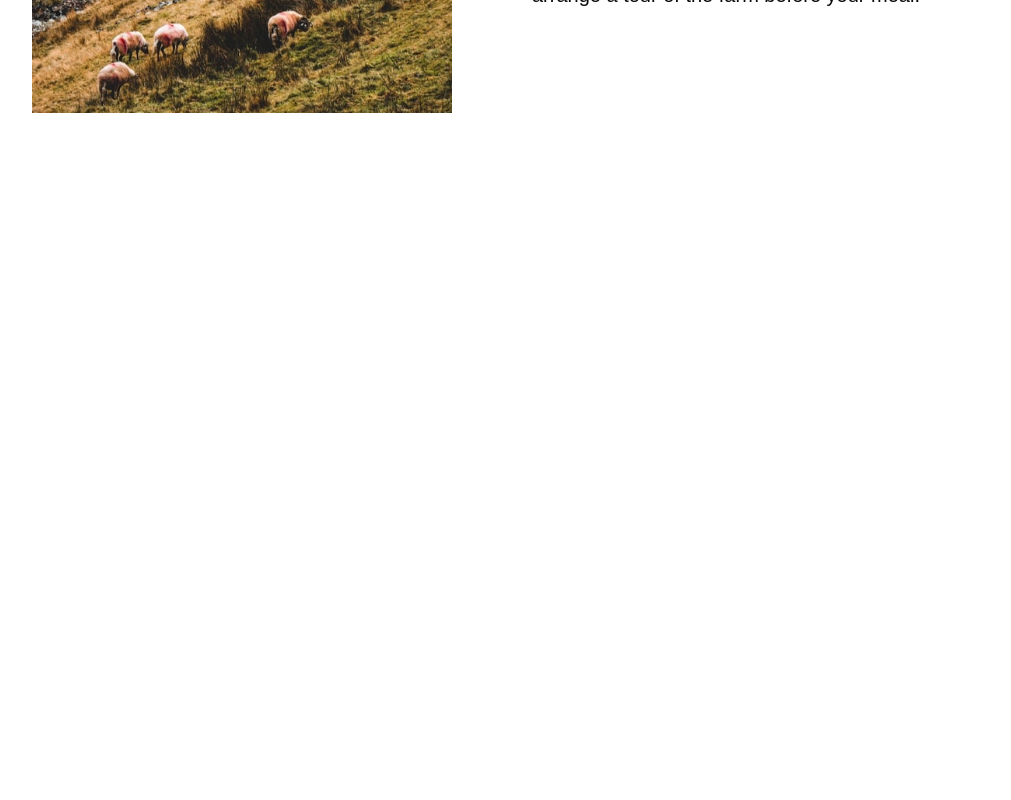
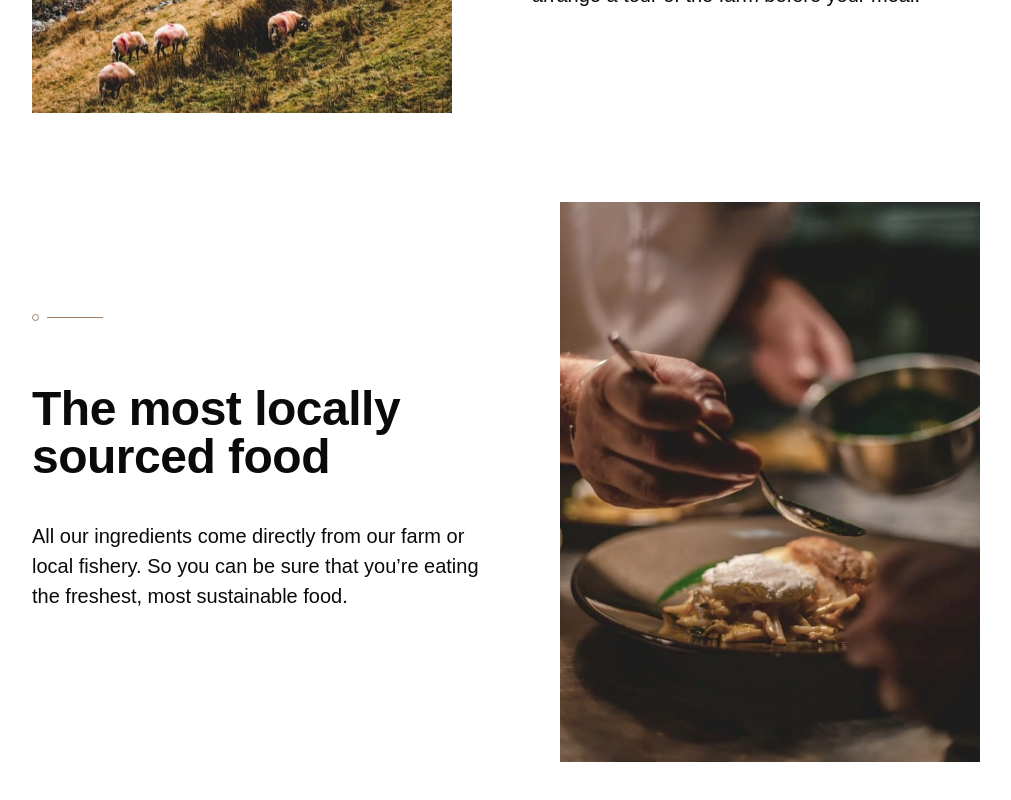
Before and after one commit to mehdias63/dine-restaurant, a Next.js app: page / in a window 1280 px wide. Shown: the part 1128-1928 px from the top of the page, without its empty margins (134-1145 px from the left). Before the commit the page ends 1250 px from the top, so only its background shows below. Built offline with nearby package versions, Linux system fonts and the light colour scheme.

Commit message:
update page

```diff
--- a/src/app/page.tsx
+++ b/src/app/page.tsx
@@ -70,6 +70,33 @@ export default function Home() {
 					title2="for all the family"
 					text="Our relaxed surroundings make dining with us a great experience for everyone. We can even arrange a tour of the farm before your meal."
 				/>
+				<ItemAbout
+					images={
+						<picture>
+							<source
+								media="(min-width: 1024px)"
+								srcSet="/images/homepage/locally-sourced-desktop.jpg"
+							/>
+							<source
+								media="(min-width: 768px)"
+								srcSet="/images/homepage/locally-sourced-tablet.jpg"
+							/>
+							<source
+								media="(max-width: 767px)"
+								srcSet="/images/homepage/locally-sourced-mobile.jpg"
+							/>
+							<img
+								src="/images/homepage/locally-sourced-mobile.jpg"
+								alt="summer"
+								className="w-full lg:max-h-[35rem]"
+							/>
+						</picture>
+					}
+					title="The most locally"
+					title2="sourced food"
+					text="All our ingredients come directly from our farm or local fishery. So you can be sure that you’re eating the freshest, most sustainable food."
+					className="lg:flex-row-reverse"
+				/>
 			</section>
 		</div>
 	)
--- a/src/components/itemAbout.tsx
+++ b/src/components/itemAbout.tsx
@@ -1,8 +1,21 @@
-export default function ItemAbout({ title, title2, text, images }) {
+import { cn } from '@/lib/utils'
+
+export default function ItemAbout({
+	title,
+	title2,
+	text,
+	images,
+	className = '',
+}) {
 	return (
-		<div className="flex flex-col lg:flex-row items-center lg:items-start px-6 gap-5 lg:gap-20">
-			{images}
-			<div className="flex flex-col justify-center items-center lg:items-start gap-5 lg:gap-10 lg:py-28">
+		<div
+			className={cn(
+				`flex flex-col lg:flex-row items-center lg:items-start px-6 gap-5 lg:gap-20`,
+				className,
+			)}
+		>
+			<div className="flex justify-center items-center">{images}</div>
+			<div className="flex flex-col justify-center items-center lg:items-start gap-5 lg:gap-10 lg:py-28 mb-20">
 				<img src="/images/patterns/pattern-divide.svg" alt="icon" />
 				<h2
 					className="text-[2rem] leading-[2.5rem] tracking-[-0.025rem]
```
